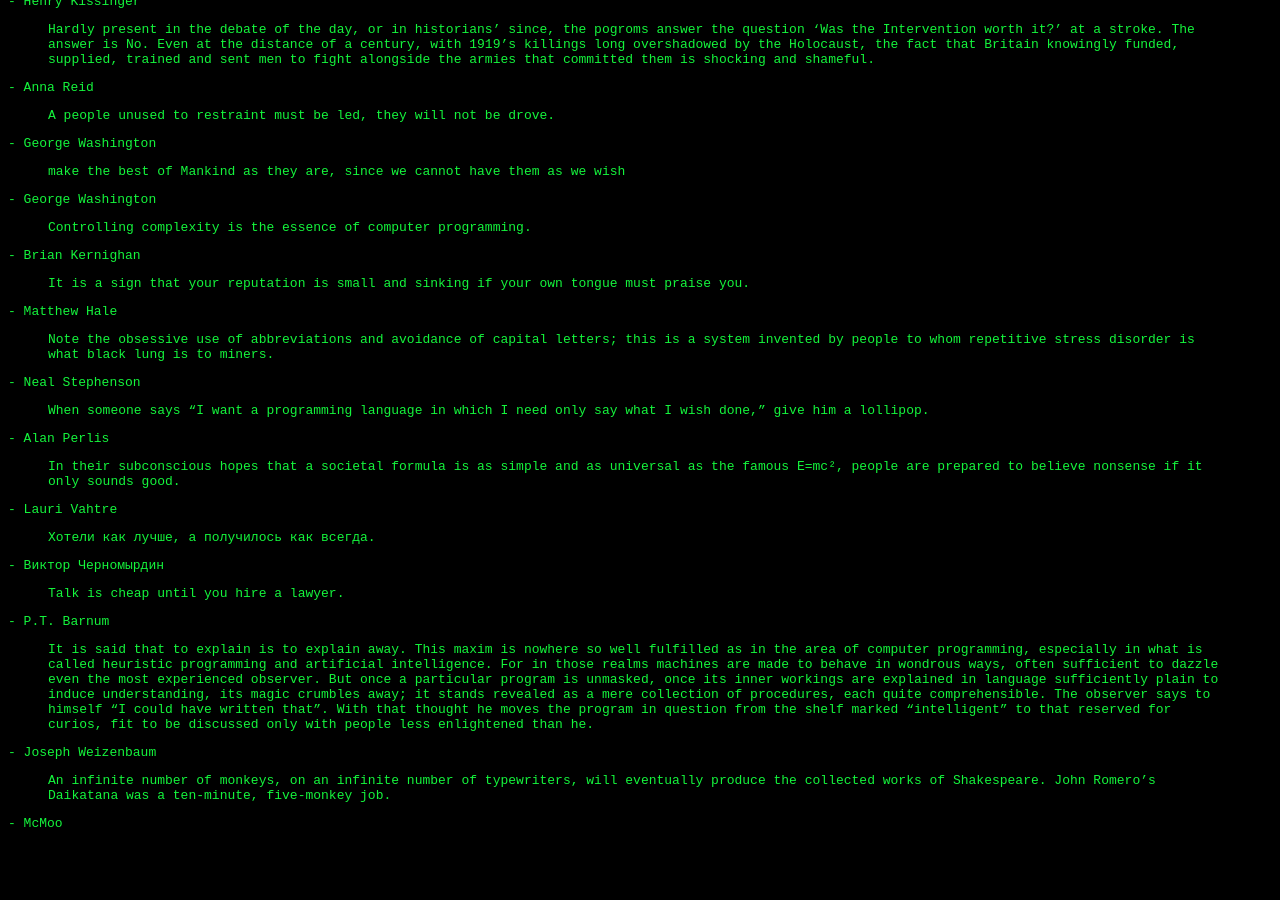
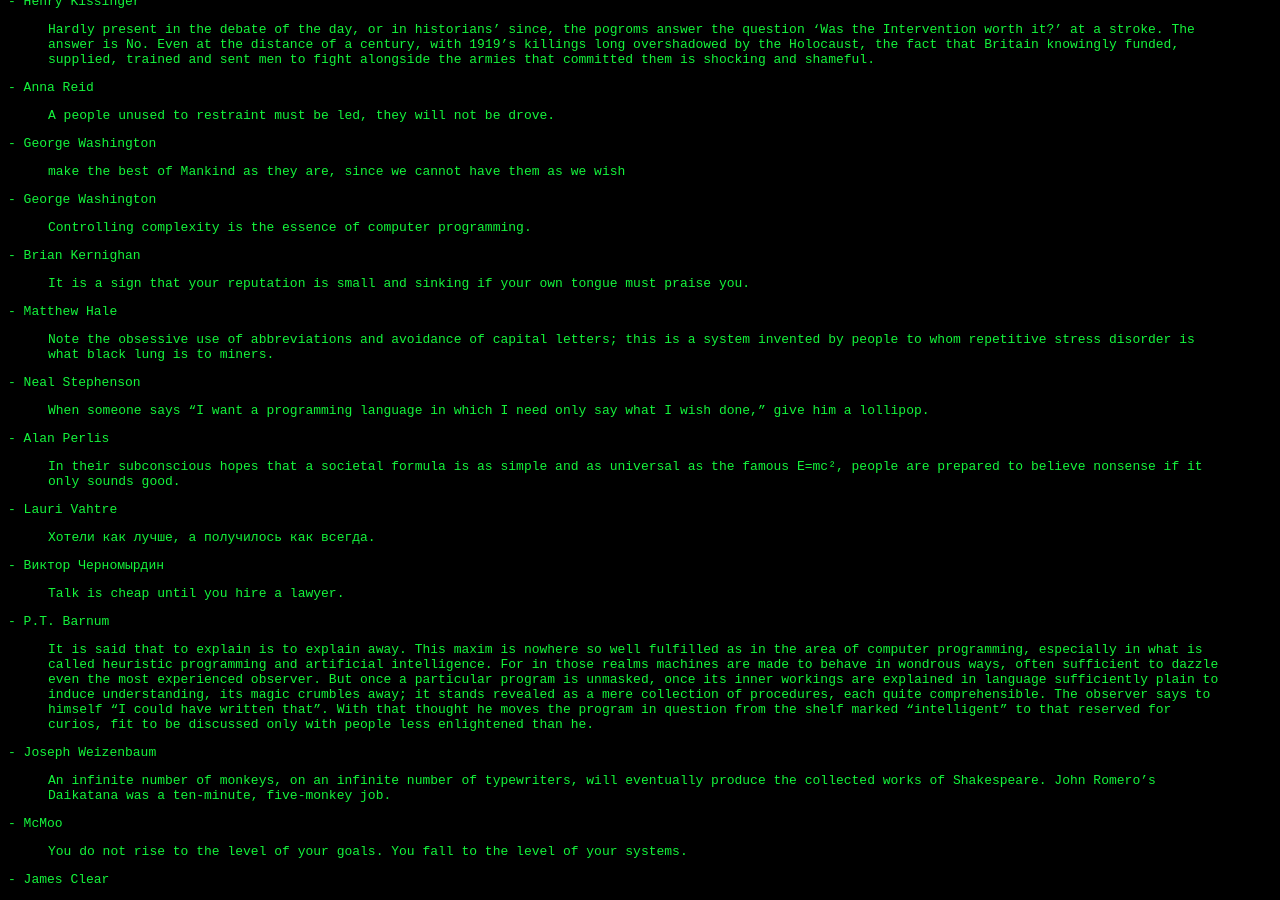
Before and after one commit to davejagoda/davejagoda.github.io, a Jekyll site: the page built from quotes/index.md, in a window 1280 px wide and 900 px high, scrolled down 3529 px. Built offline with Jekyll 4.4.1, drawn with Linux system fonts in a browser that asks for light colours; before the commit the page ends 4373 px from its top, so only the background shows below that.

Commit message:
Add James Clear quote

```diff
--- a/quotes/index.md
+++ b/quotes/index.md
@@ -468,3 +468,9 @@ layout: appleII
   Romero's Daikatana was a ten-minute, five-monkey job.
 
 \- McMoo
+
+
+> You do not rise to the level of your goals. You fall to the level of
+  your systems.
+
+\- James Clear
```
